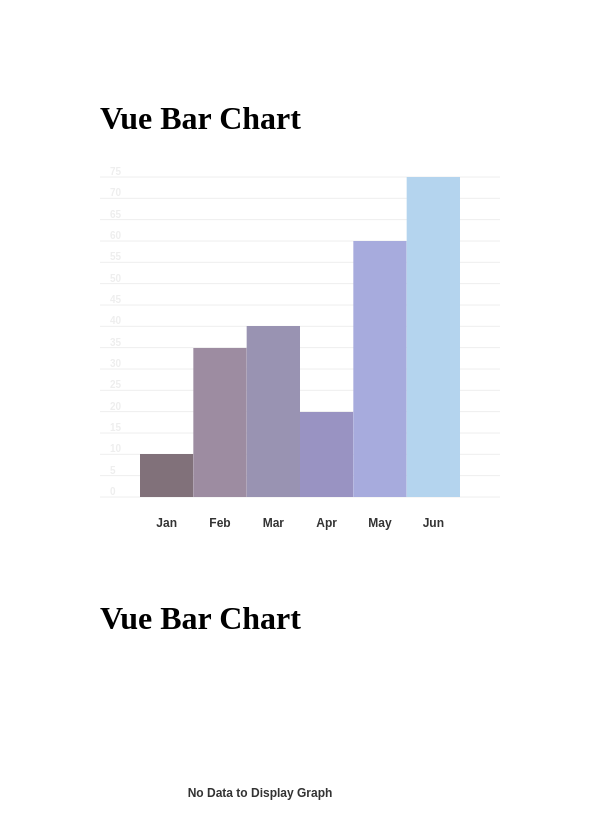
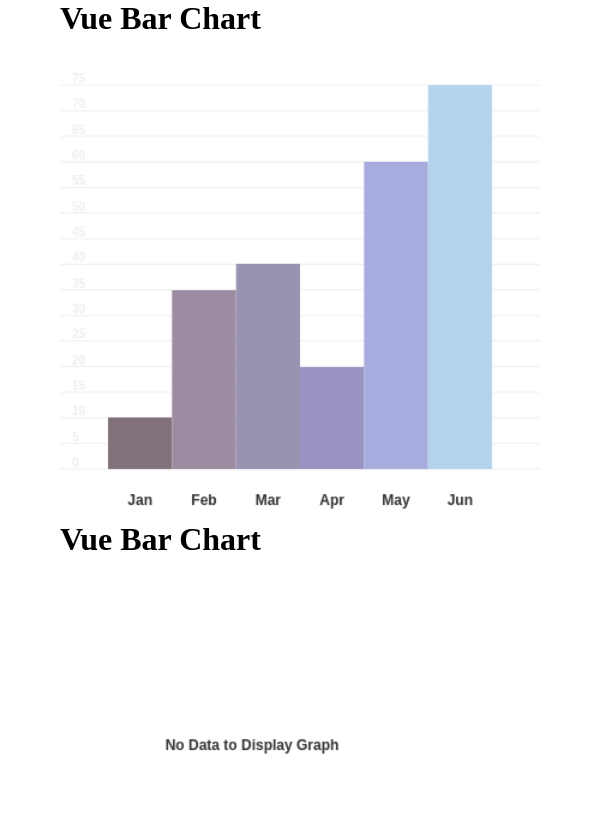
Before and after one commit to indieNik/vue-bar, a Vue app: page / in a window 600 px wide. Shown: the top 838 px of the page. Built offline with nearby package versions, Linux system fonts and the light colour scheme.

Commit message:
Added responsive breakpoints on the parent

```diff
--- a/src/App.vue
+++ b/src/App.vue
@@ -97,9 +97,28 @@ export default {
   box-sizing: border-box;
 }
 
-.vue-bar-chart {
-  width: 400px;
-  height: 400px;
-  margin: 100px;
+#app {
+  display: flex;
+  flex-direction: column;
+  justify-content: space-between;
+  align-items: center;
+  .vue-bar-chart {
+    width: 40vw;
+    height: 100%;
+  }
+}
+
+@media only screen and (max-width: 600px) {
+  .vue-bar-chart {
+    width: 100% !important;
+    height: 100%;
+    margin: inherit;
+  }
+}
+
+@media only screen and (min-width: 600px) and (max-width: 768px) {
+  .vue-bar-chart {
+    width: 80vw !important;
+  }
 }
 </style>
```
